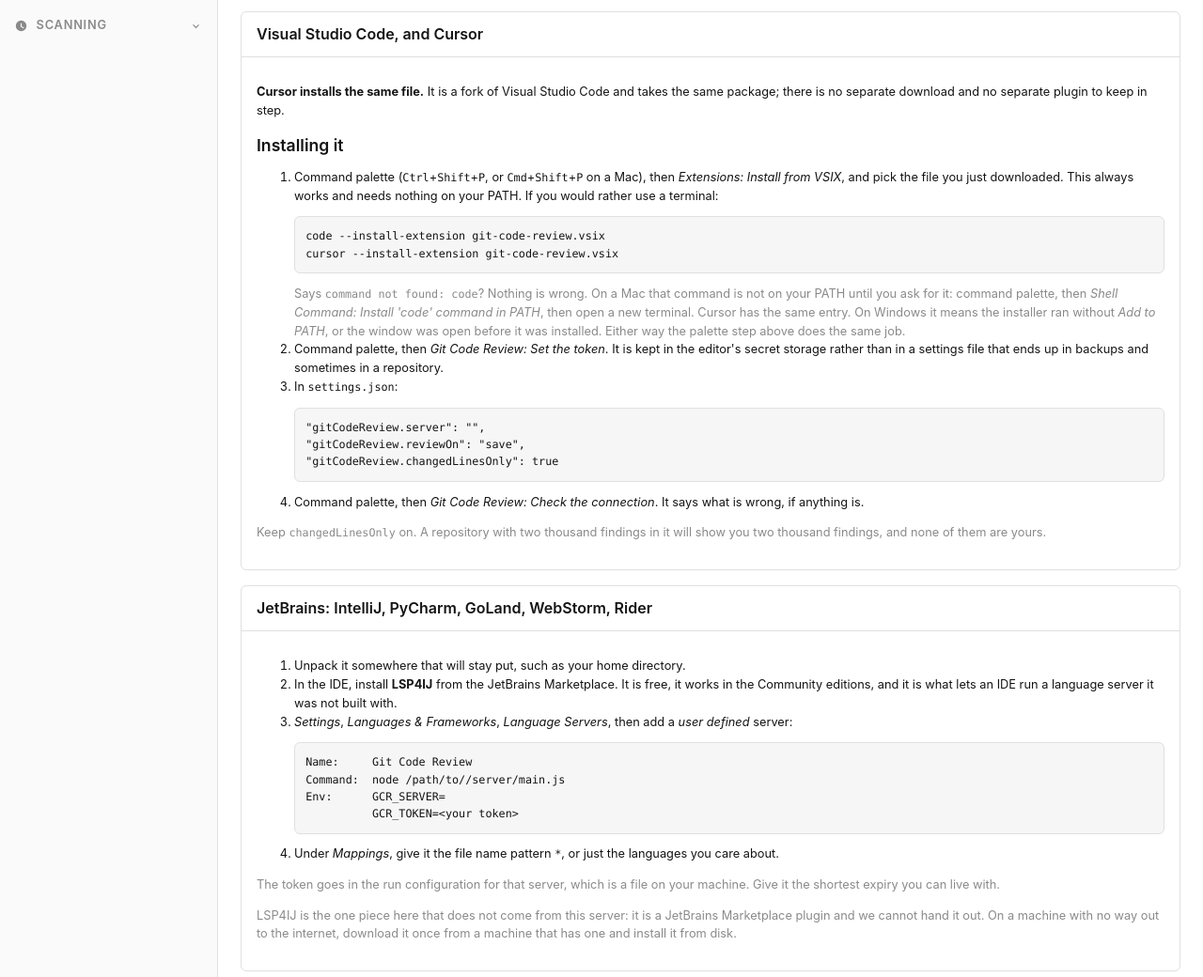
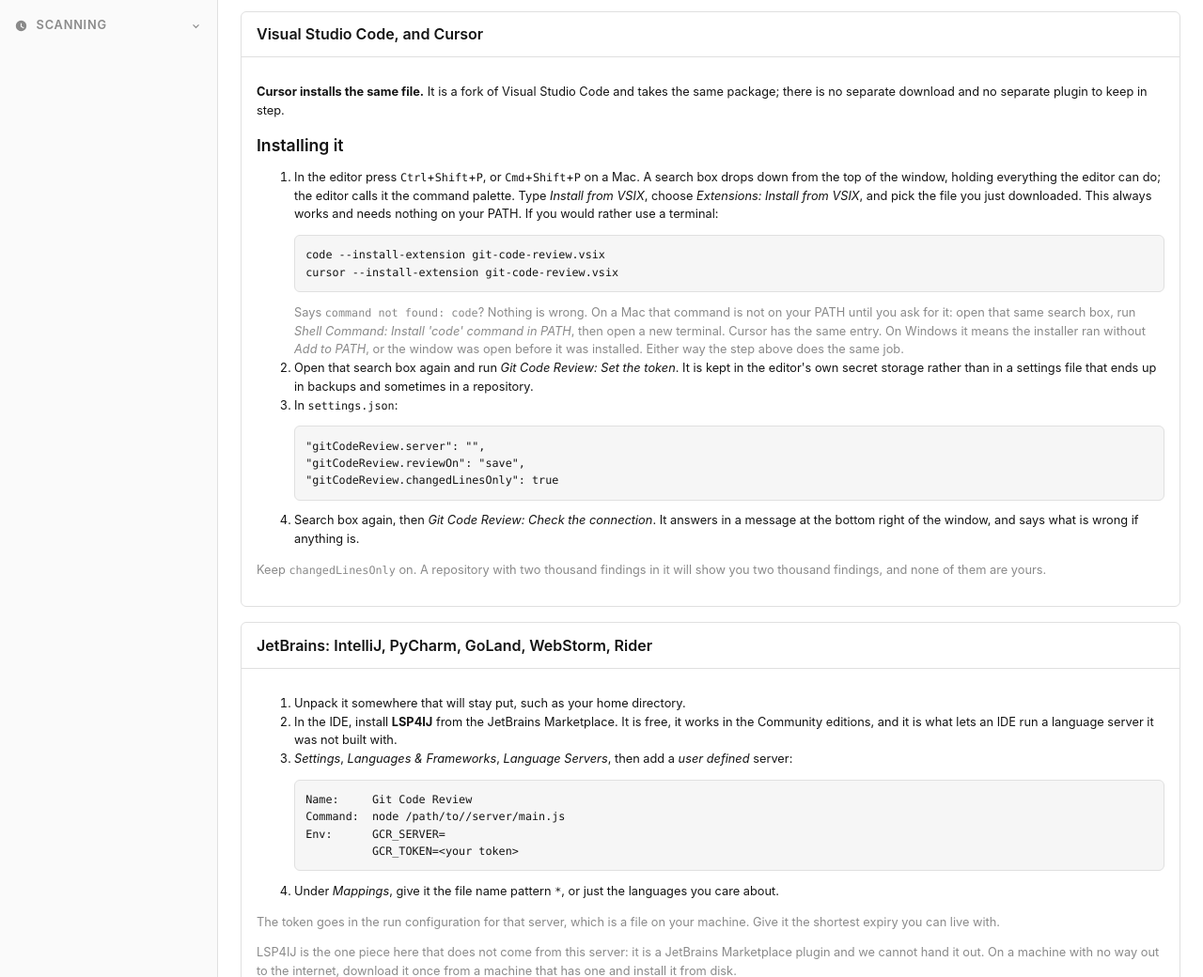
Before and after one commit to hackrange/github-code-review, a Python web app: template app/web/templates/editors.html in a window 1280 px wide. Shown: the part 323-1363 px from the top of the page at 94% size. Run offline with Jinja, Linux system fonts and the light colour scheme; the template is opened without the code that fills it, so the values that code supplies are empty.

Commit message:
The install steps said command palette to somebody who has never seen one
Every step of setting the editor plugin up began with two words that mean
nothing until somebody has already been shown them once.  A reader who has not
used this editor before has no way to act on "command palette, then Install
from VSIX", and that is the first instruction on the page.

It is now described rather than named: press the two keys, a search box drops
down from the top of the window, and anything the editor can do can be found
by typing its name into it.  The proper name is given once, in the sentence
that says the rest of the page will call it the search box, so somebody who
goes looking in the editor's own documentation still finds it.  Every later
step says open the search box again.

The same three places said it: the Editor plugins page, the extension's readme
and the documentation.

```diff
--- a/app/web/templates/editors.html
+++ b/app/web/templates/editors.html
@@ -50,30 +50,35 @@
 
     <h2 style="margin-top:1rem">Installing it</h2>
     <ol>
-      <li>Command palette (<span class="mono">Ctrl</span>+<span class="mono">Shift</span>+<span class="mono">P</span>,
+      <li>In the editor press
+        <span class="mono">Ctrl</span>+<span class="mono">Shift</span>+<span class="mono">P</span>,
         or <span class="mono">Cmd</span>+<span class="mono">Shift</span>+<span class="mono">P</span>
-        on a Mac), then <em>Extensions: Install from VSIX</em>, and pick the
-        file you just downloaded.  This always works and needs nothing on your
-        PATH.  If you would rather use a terminal:
+        on a Mac.  A search box drops down from the top of the window, holding
+        everything the editor can do; the editor calls it the command palette.
+        Type <em>Install from VSIX</em>, choose <em>Extensions: Install from
+        VSIX</em>, and pick the file you just downloaded.  This always works
+        and needs nothing on your PATH.  If you would rather use a terminal:
         <pre class="mono" style="overflow-x:auto;padding:.7rem;background:var(--bg-soft);border:1px solid var(--border);border-radius:var(--radius)">code --install-extension {{ packages.vsix.name if packages.vsix else 'git-code-review.vsix' }}
 cursor --install-extension {{ packages.vsix.name if packages.vsix else 'git-code-review.vsix' }}</pre>
         <span class="faint">Says <span class="mono">command not found: code</span>?
         Nothing is wrong.  On a Mac that command is not on your PATH until you
-        ask for it: command palette, then
+        ask for it: open that same search box, run
         <em>Shell Command: Install 'code' command in PATH</em>, then open a new
         terminal.  Cursor has the same entry.  On Windows it means the
         installer ran without <em>Add to PATH</em>, or the window was open
-        before it was installed.  Either way the palette step above does the
-        same job.</span></li>
-      <li>Command palette, then <em>Git Code Review: Set the token</em>.  It is
-        kept in the editor's secret storage rather than in a settings file that
-        ends up in backups and sometimes in a repository.</li>
+        before it was installed.  Either way the step above does the same
+        job.</span></li>
+      <li>Open that search box again and run <em>Git Code Review: Set the
+        token</em>.  It is kept in the editor's own secret storage rather than
+        in a settings file that ends up in backups and sometimes in a
+        repository.</li>
       <li>In <span class="mono">settings.json</span>:
         <pre class="mono" style="overflow-x:auto;padding:.7rem;background:var(--bg-soft);border:1px solid var(--border);border-radius:var(--radius)">"gitCodeReview.server": "{{ api_url }}",
 "gitCodeReview.reviewOn": "save",
 "gitCodeReview.changedLinesOnly": true</pre></li>
-      <li>Command palette, then <em>Git Code Review: Check the connection</em>.
-        It says what is wrong, if anything is.</li>
+      <li>Search box again, then <em>Git Code Review: Check the
+        connection</em>.  It answers in a message at the bottom right of the
+        window, and says what is wrong if anything is.</li>
     </ol>
     <p class="faint">Keep <span class="mono">changedLinesOnly</span> on.  A
       repository with two thousand findings in it will show you two thousand
```
Also changed, not shown: documentation/editors.md (+12 -8 lines), ide/vscode/README.md.
